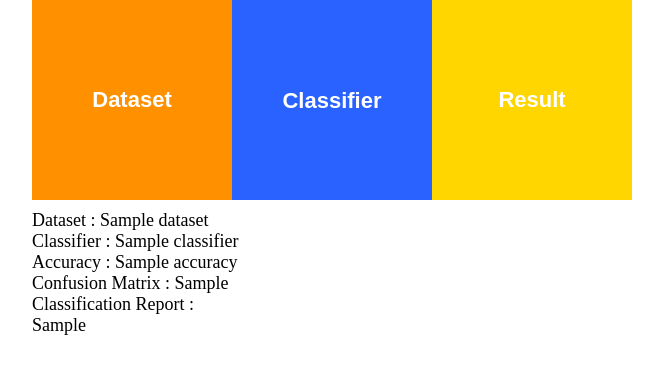
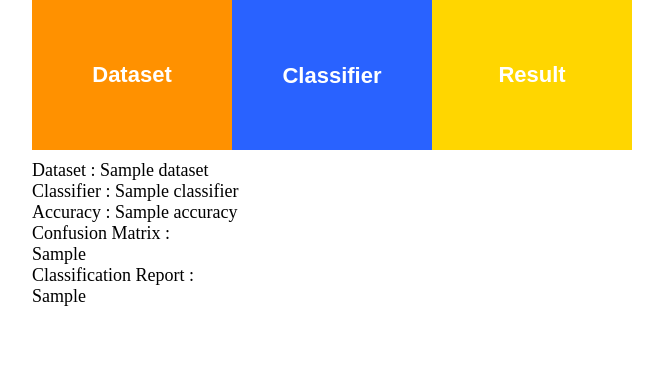
Before and after one commit to manik98/ml_web_app, a Flask app: template templates/home.html in a window 1280 px wide. Shown: the top 374 px of the page, without its empty margins (308-971 px from the left). Run offline with Flask 2, Linux system fonts and the light colour scheme; the template is opened without the code that fills it: most values are stand-ins (such as "Sample title", 1, 10 or a date in 2020).

Commit message:
gui edit

```diff
--- a/static/css/style.css
+++ b/static/css/style.css
@@ -24,11 +24,11 @@
     font-size: 22px;
     font-weight: bold;
     width: 200px;
-    height: 200px;
+    height: 150px;
   }
   select{
     width: 200px;
-    height: 200px;
+    height: 150px;
     appearance:none;
     text-align: center;
     border: none;
@@ -44,7 +44,7 @@
   }
   input[type=submit]{
     width: 200px;
-    height: 200px;
+    height: 150px;
     appearance:none;
     text-align: center;
     border: none;
--- a/templates/home.html
+++ b/templates/home.html
@@ -25,14 +25,18 @@
             </div>
         </form>
         <div style="width:600px;margin-left: auto;margin-right: auto;margin-top: 10px;font-size: 18px;">
-        Dataset : {{dataset}}<br>
-        Classifier : {{classifier}}<br>
-        Accuracy : {{accuracy}}<br>
-        Confusion Matrix :  {{confusion_matrix}}<br>
-        Classification Report : <br>
-        {{classification_report | safe}}<br>
+        {%if (dataset):%}
+            Dataset : {{dataset}}<br>
+            Classifier : {{classifier}}<br>
+            Accuracy : {{accuracy}}<br>
+            Confusion Matrix :<br>
+
+                {{confusion_matrix}}<br>
+
+            Classification Report : <br>
+            {{classification_report | safe}}<br>
+        {%endif%}
         {%if (decision_tree):%}
-
                 <img src="{{url_for('static', filename='decision_tree.jpg')}}" width="100%" />
         {%endif%}
         </div>
```
